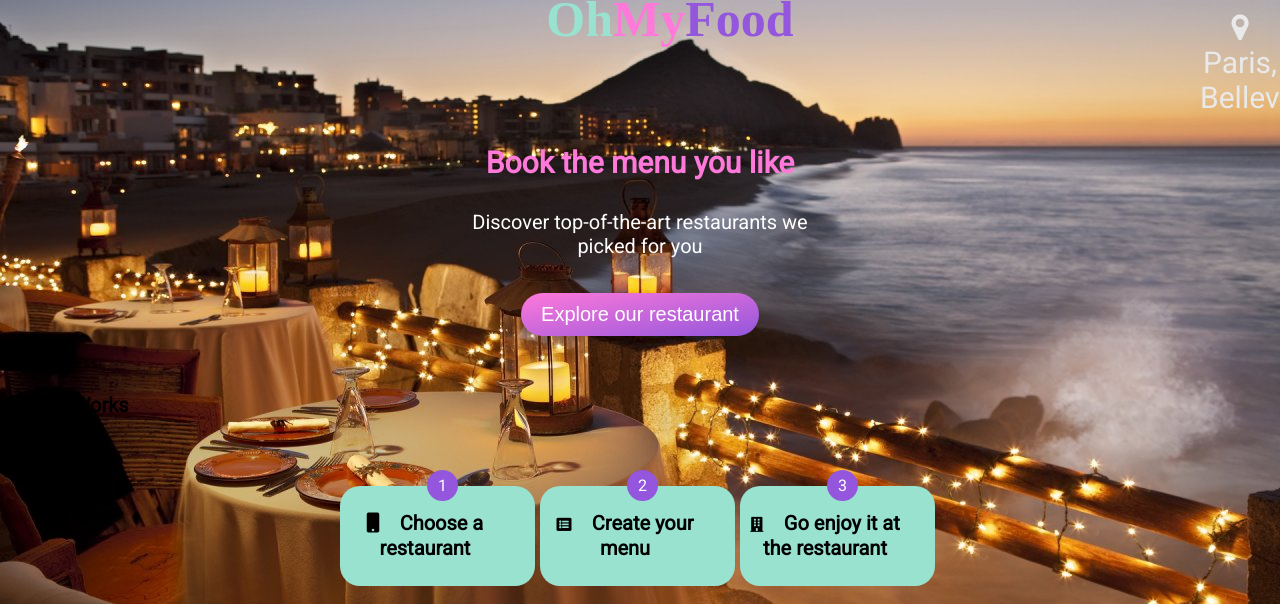
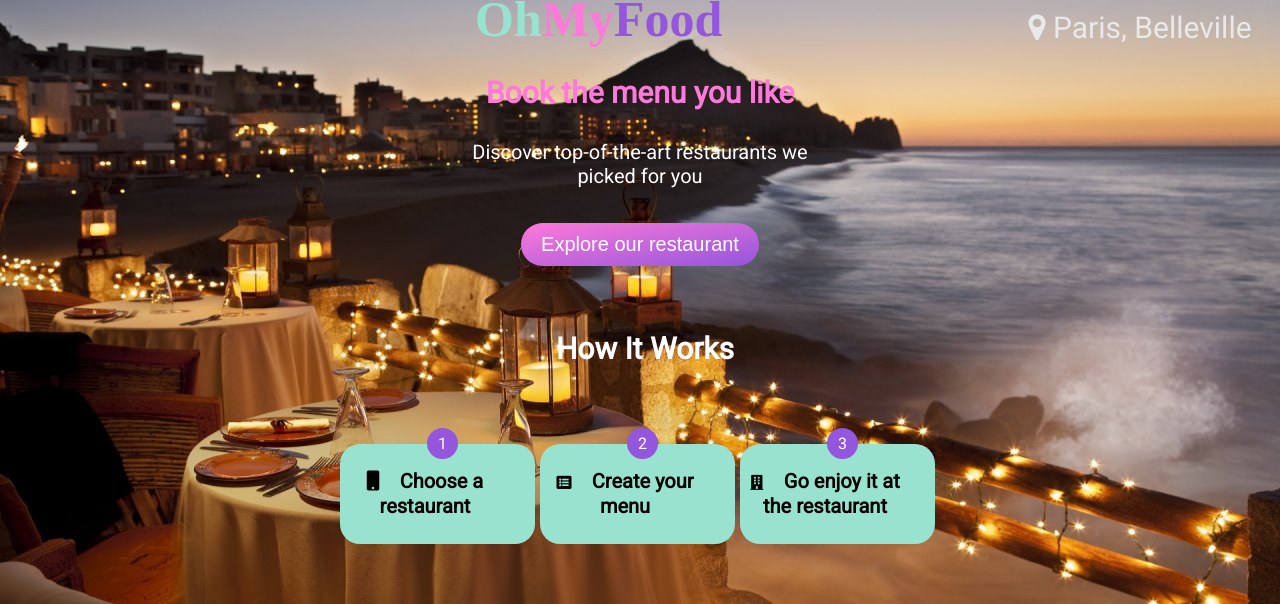
Before and after one commit to JonathanDiouf/OhMyFood, a website: page html/index.html in a window 1280 px wide. Shown: the top 604 px of the page. Drawn offline with Linux system fonts and the light colour scheme; a web font is replaced by a local one.

Commit message:
responsive desktop homepage 1.1

```diff
--- a/css/sass/pages/_index.scss
+++ b/css/sass/pages/_index.scss
@@ -3,11 +3,14 @@
     padding: 0;
     margin: 0;
     color: #fff;
+    text-align: center;
     .logo {
         display: block;
-        width: 50%;
-        margin-left: auto;
-        margin-right: auto;
+        color: #000;
+        font-family: $police-title;
+        font-size: 40px;
+        padding: 0;
+        margin: auto;
     }
 }
 
@@ -188,14 +191,13 @@
         display: flex;
         flex-direction: column;
     }
-    header h1 {
+    .home .logo {
         color: $color-primary;
         position: absolute;
         margin-top: -10px;
         font-size: 50px;
         font-family: $police-title;
-        left: 350px;
-        text-align: center;
+        left: 475px;
         .oh {
             color: $color-tertiary;
         }
@@ -216,7 +218,7 @@
         }
         .location {
             background: transparent;
-            margin-left: 1200px;
+            margin-left: 1000px;
             h2 {
                 font-size: 30px;
                 color: #e9e9e9;
@@ -240,6 +242,11 @@
             }
         }
         .guide {
+            text-align: center;
+            h1 {
+                font-size: 30px;
+                color: #fff;
+            }
             ul {
                 display: flex;
                 flex-direction: row;
```
Also changed, not shown: css/styles.css, 1 other file.
